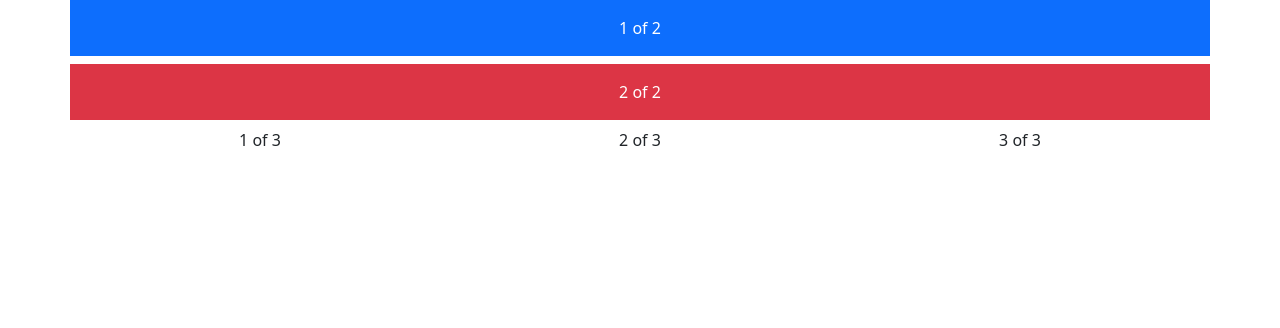
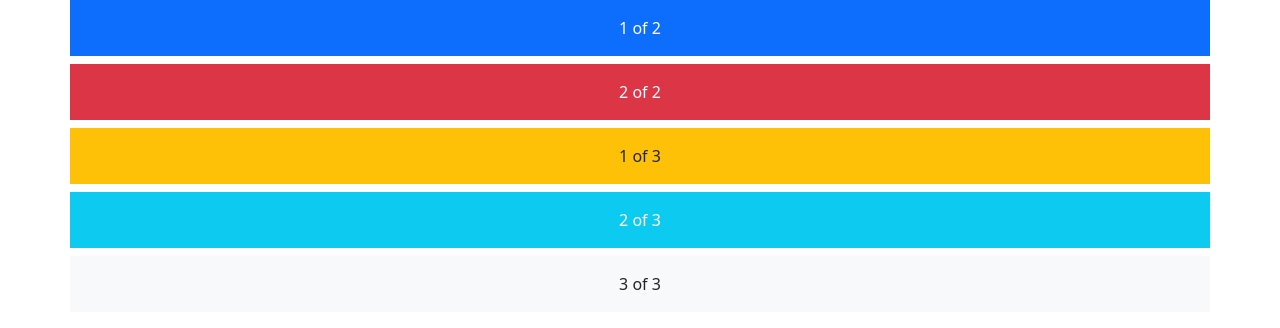
Before and after one commit to hsdfhgdehsgj/i404, a plain HTML site: page page3.html in a window 1280 px wide. Drawn offline with nearby package versions, Linux system fonts and the light colour scheme.

Commit message:
Update page3.html

```diff
--- a/page3.html
+++ b/page3.html
@@ -20,13 +20,14 @@
     </div>
   </div>
   <div class="row">
-    <div class="col">
+    <div class="p-3 mb-2 bg-warning text-dark">
+
       1 of 3
     </div>
-    <div class="col">
+    <div class="p-3 mb-2 bg-info text-white">
       2 of 3
     </div>
-    <div class="col">
+    <div class="p-3 mb-2 bg-light text-dark">
       3 of 3
     </div>
   </div>
```
